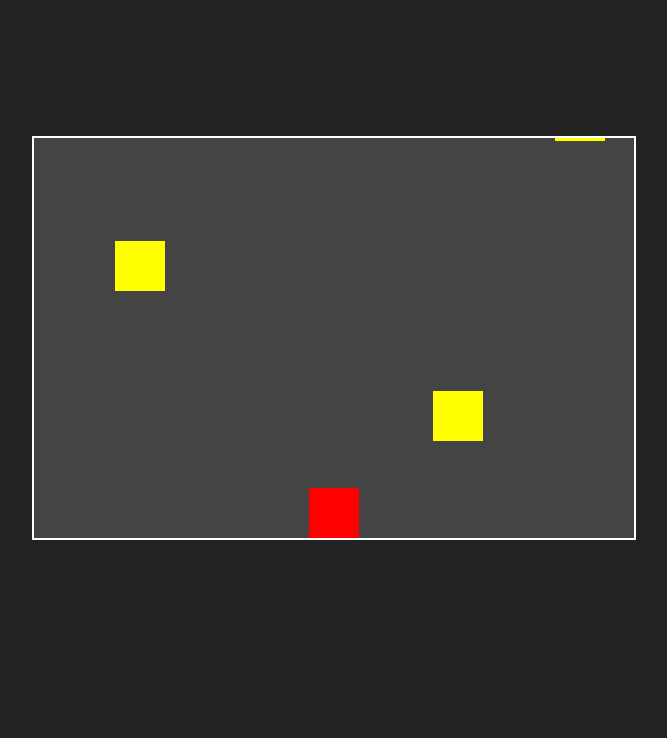
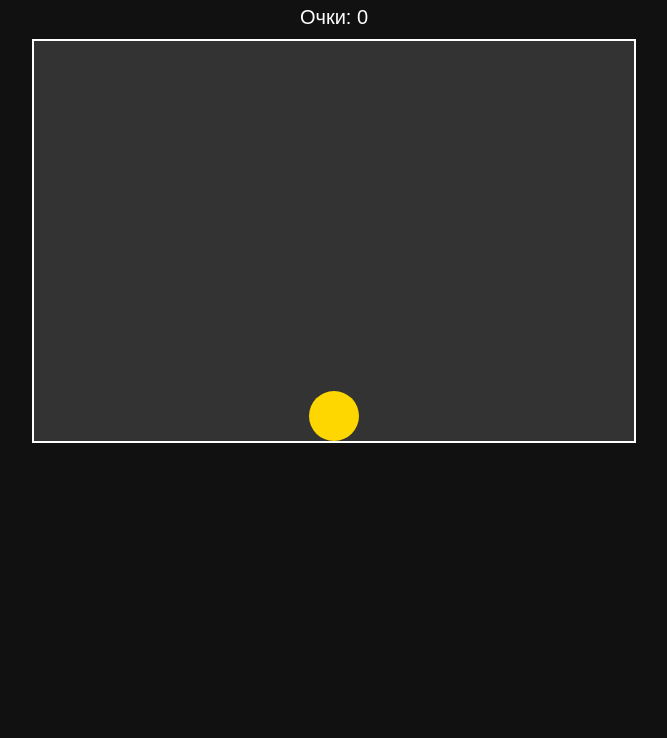
Before and after one commit to apreliy05/RIDCOIN-, a plain HTML site: page index.html in a window 1280 px wide. Shown: the part 62-800 px from the top of the page, without its empty margins (306-973 px from the left). Drawn offline with Linux system fonts and the light colour scheme.

Commit message:
Add files via upload

```diff
--- a/index.html
+++ b/index.html
@@ -3,21 +3,31 @@
 <head>
   <meta charset="UTF-8" />
   <meta name="viewport" content="width=device-width, initial-scale=1.0"/>
-  <title>Уклоняйся от блоков!</title>
+  <title>Лови монету</title>
   <style>
     body {
       margin: 0;
-      background: #222;
+      background: #111;
+      color: #fff;
+      font-family: sans-serif;
       display: flex;
-      justify-content: center;
+      flex-direction: column;
       align-items: center;
-      height: 100vh;
+    }
+
+    h1 {
+      margin-top: 10px;
+    }
+
+    #score {
+      font-size: 20px;
+      margin-bottom: 10px;
     }
 
     #gameArea {
       width: 600px;
       height: 400px;
-      background: #444;
+      background: #333;
       position: relative;
       overflow: hidden;
       border: 2px solid #fff;
@@ -26,21 +36,25 @@
     #player {
       width: 50px;
       height: 50px;
-      background: red;
+      background: gold;
       position: absolute;
       bottom: 0;
       left: 275px;
+      border-radius: 50%;
     }
 
-    .fallingObject {
-      width: 50px;
-      height: 50px;
+    .coin {
+      width: 30px;
+      height: 30px;
       background: yellow;
+      border-radius: 50%;
       position: absolute;
     }
   </style>
 </head>
 <body>
+  <h1>Лови монету!</h1>
+  <div id="score">Очки: 0</div>
   <div id="gameArea">
     <div id="player"></div>
   </div>
@@ -48,59 +62,21 @@
   <script>
     const player = document.getElementById('player');
     const gameArea = document.getElementById('gameArea');
+    const scoreDisplay = document.getElementById('score');
+
     const gameAreaWidth = gameArea.offsetWidth;
     const gameAreaHeight = gameArea.offsetHeight;
 
-    let playerPositionX = 275;
+    let playerX = 275;
     let playerSpeed = 10;
     let score = 0;
-    let fallingObjects = [];
-    let objectSpeed = 3;
+    let coins = [];
+    let coinSpeed = 3;
 
     document.addEventListener('keydown', (e) => {
-      if (e.key === 'ArrowLeft' && playerPositionX > 0) {
-        playerPositionX -= playerSpeed;
-      } else if (e.key === 'ArrowRight' && playerPositionX < gameAreaWidth - 50) {
-        playerPositionX += playerSpeed;
+      if (e.key === 'ArrowLeft' && playerX > 0) {
+        playerX -= playerSpeed;
+      } else if (e.key === 'ArrowRight' && playerX < gameAreaWidth - 50) {
+        playerX += playerSpeed;
       }
-      player.style.left = playerPositionX + 'px';
-    });
-
-    function createObject() {
-      const obj = document.createElement('div');
-      obj.classList.add('fallingObject');
-      obj.style.left = Math.random() * (gameAreaWidth - 50) + 'px';
-      obj.style.top = '-50px';
-      gameArea.appendChild(obj);
-      fallingObjects.push(obj);
-    }
-
-    function moveObjects() {
-      for (let i = 0; i < fallingObjects.length; i++) {
-        const obj = fallingObjects[i];
-        let top = parseInt(obj.style.top);
-        obj.style.top = top + objectSpeed + 'px';
-
-        if (
-          top > gameAreaHeight - 50 &&
-          top < gameAreaHeight &&
-          parseInt(obj.style.left) > playerPositionX - 50 &&
-          parseInt(obj.style.left) < playerPositionX + 50
-        ) {
-          alert('Game Over! Очки: ' + score);
-          location.reload();
-        }
-
-        if (top > gameAreaHeight) {
-          gameArea.removeChild(obj);
-          fallingObjects.splice(i, 1);
-          score++;
-        }
-      }
-    }
-
-    setInterval(createObject, 1000);
-    setInterval(moveObjects, 20);
-  </script>
-</body>
-</html>
+      player.style
```
